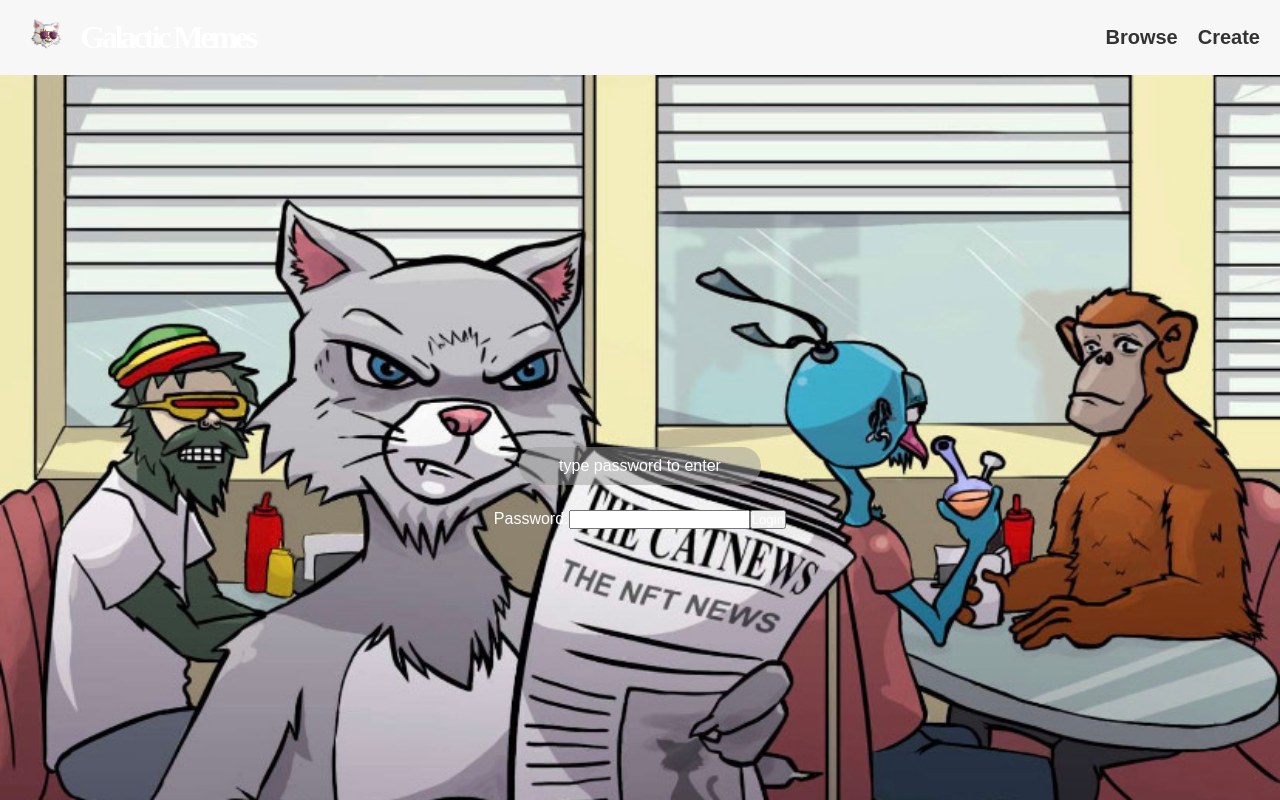
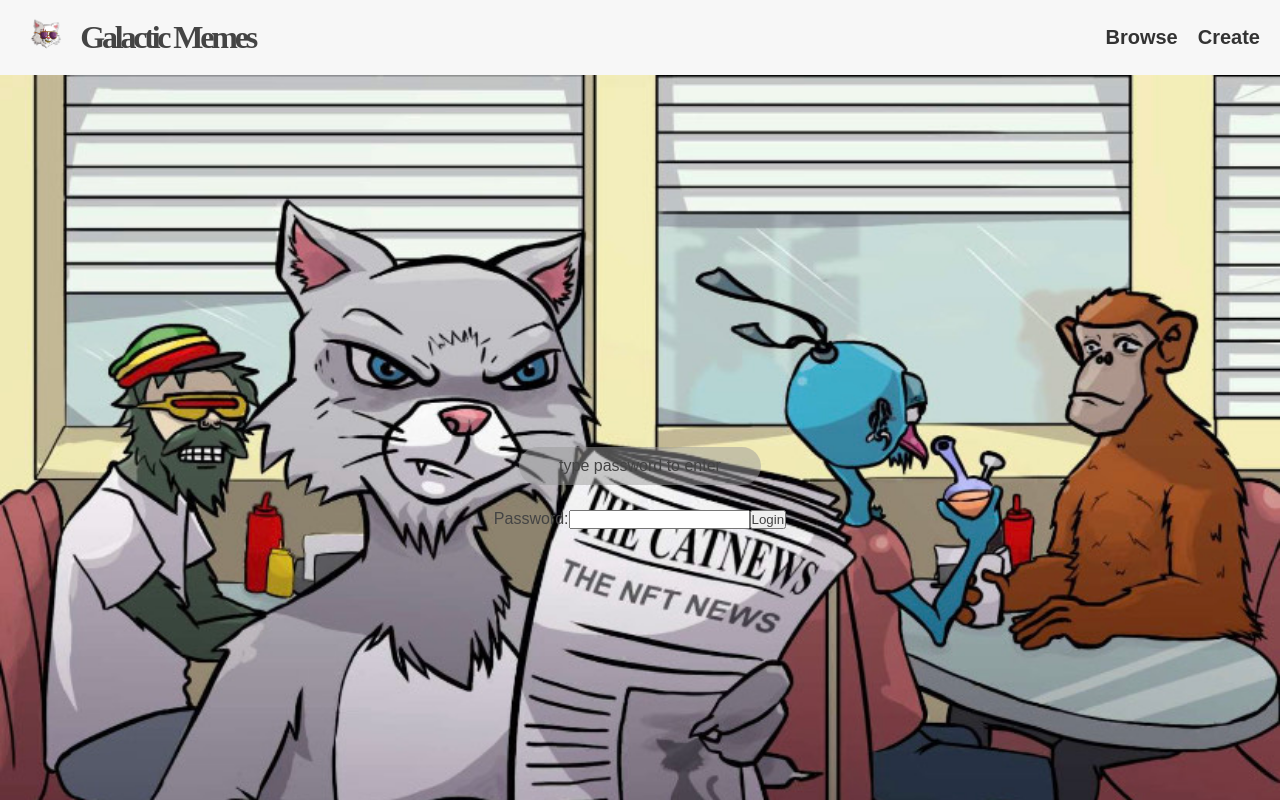
Before and after one commit to jlloyd0430/Galactic-meme-dashboard, a React (Create React App) app: page / in a window 1280 px wide. Shown: the top 800 px of the page. Built offline with nearby package versions, Linux system fonts and the light colour scheme.

Commit message:
Update styles.css

```diff
--- a/src/styles.css
+++ b/src/styles.css
@@ -2,7 +2,7 @@
   margin: 0;
   padding: 0;
   box-sizing: border-box;
-  color: #ffffff;
+  color: #444;
   /* background-color: #000; */
 }
 
```
